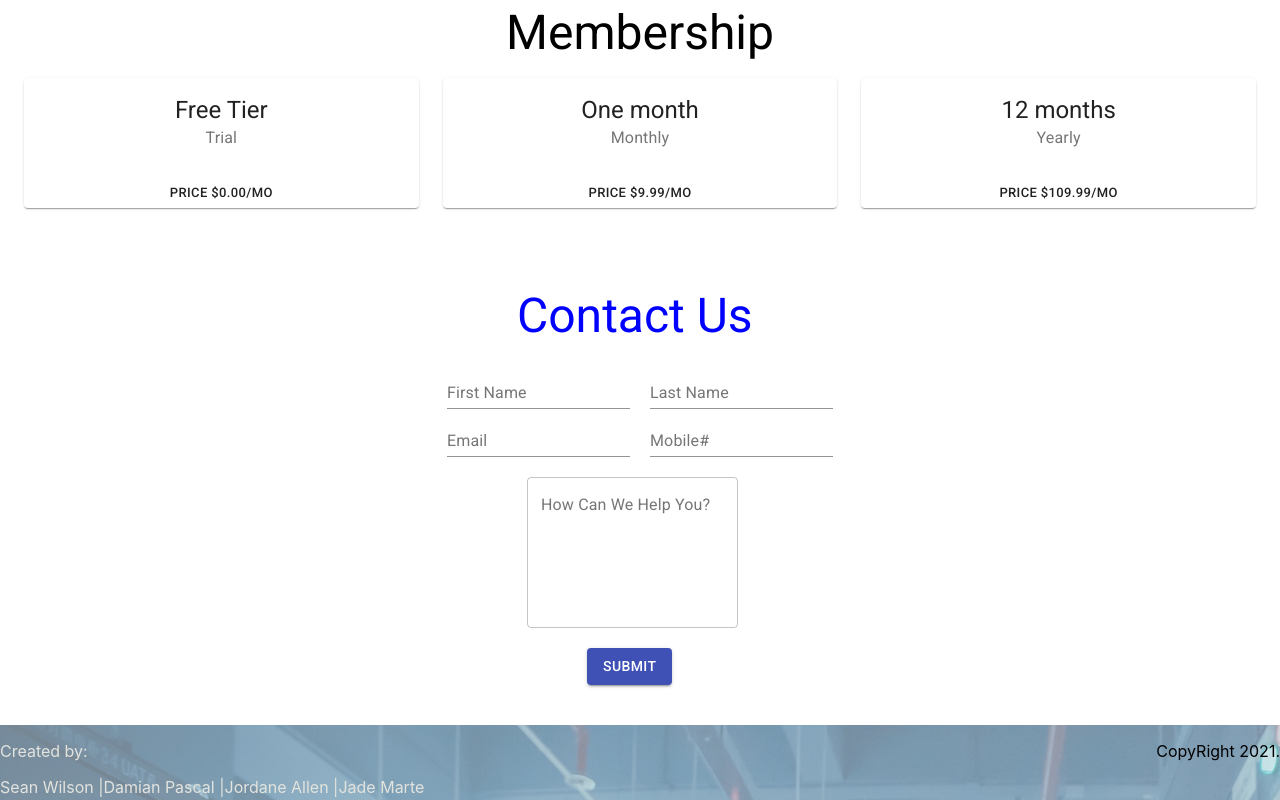
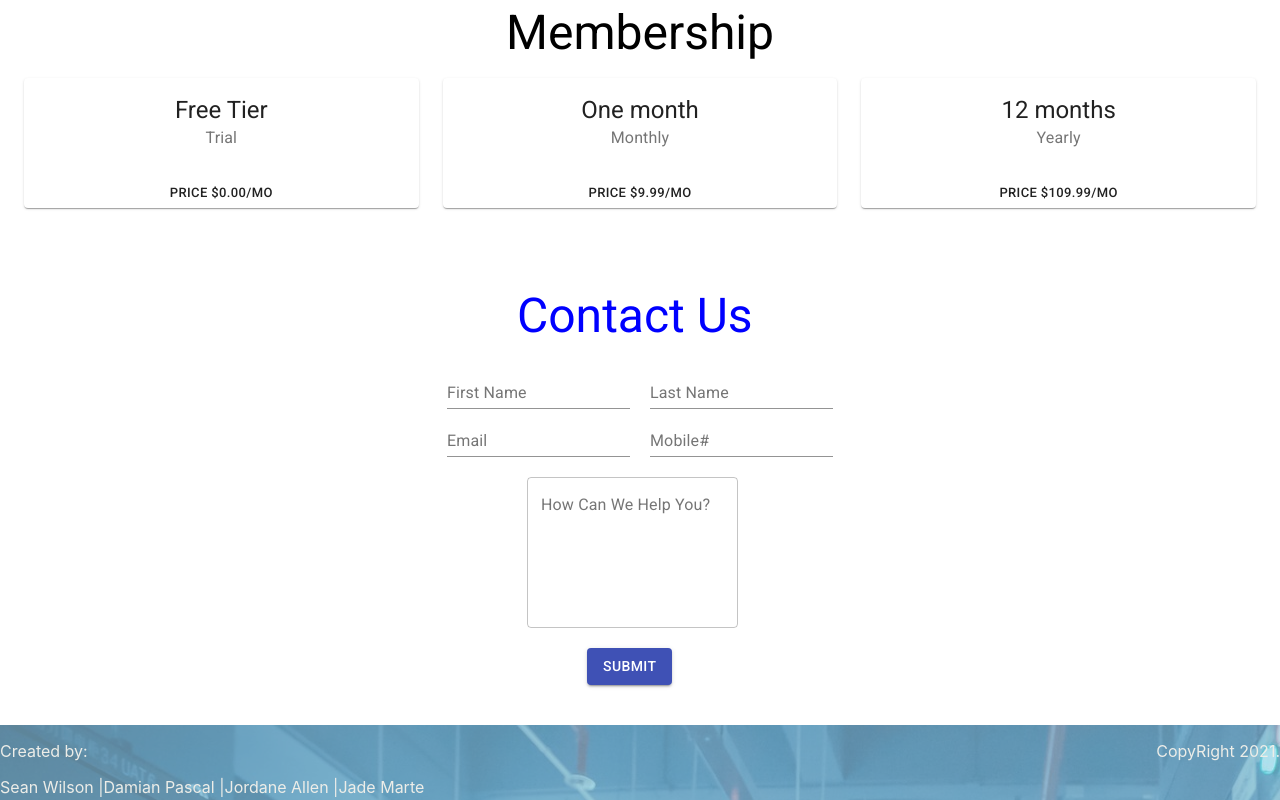
Before and after one commit to JustDame/Assignment6_Positive_Projection, a React (Create React App) app: page / in a window 1280 px wide. Shown: the part 828-1628 px from the top of the page. Built offline with nearby package versions, Linux system fonts and the light colour scheme.

Commit message:
footer finished

```diff
--- a/src/components/footer.js
+++ b/src/components/footer.js
@@ -3,7 +3,8 @@ import { Block } from "@material-ui/icons";
 
 export default function Footer(){
     let style ={
-        backgroundColor: "rgba(143,200,235,0.5)",
+        // backgroundColor: "rgba(143,200,235,0.5)",
+        backgroundColor: "#9DDFFF",
         // textAlign: "center",
         position: "relative",
         border: "3px",
@@ -31,13 +32,14 @@ export default function Footer(){
         flexDirection:"column",
         position: "relative",
         zIndex:100,
-        color:"#E3E3DE"
+        color:"#EDEDE8"
 
     }
     let copyStyle = {
         marginLeft:"auto",
         position: "relative",
         zIndex:100,
+        color:"#EDEDE8"
         // display:"flex",
         // alignSelf:"flex-end",
         // flexDirection:"row-reverse",
```
